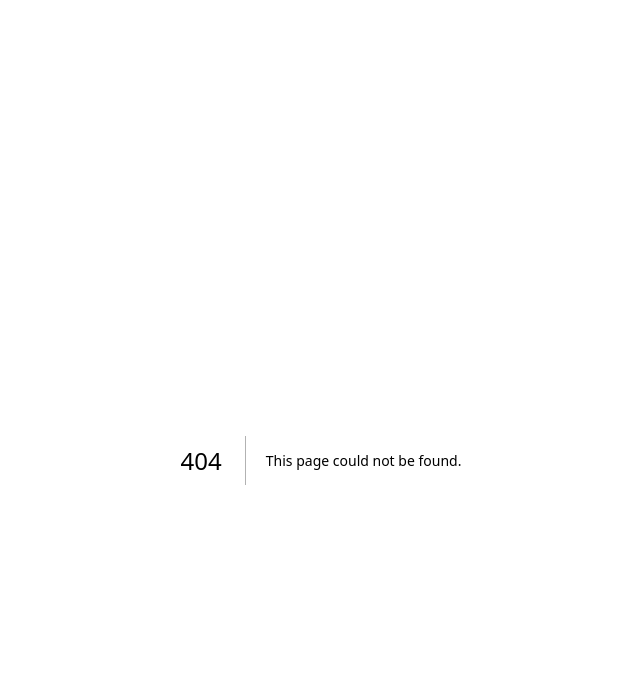
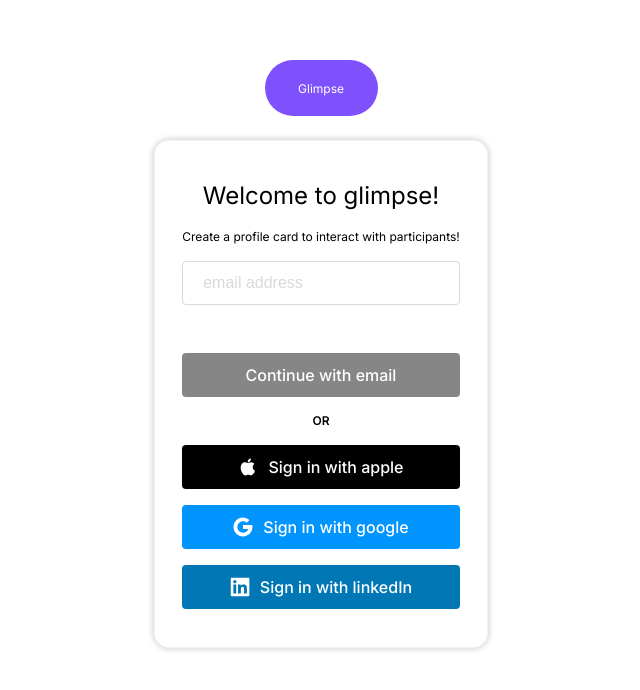
Before and after one commit to onedegreelabs/glimpse-front, a Next.js app: page /sign in a window 1280 px wide. Before the commit this address had no page. Shown: the top 690 px of the page, without its empty margins (319-959 px from the left). Built offline with nearby package versions, Linux system fonts and the light colour scheme; no server answers.

Commit message:
refact: 폴더 구조 변경

```diff
--- a/src/app/page.tsx
+++ b/src/app/page.tsx
@@ -9,7 +9,7 @@
   const getMyUserData = async function () {
     const accessToken = localStorage.getItem('accessToken');
     if (!accessToken) {
-      router.push('/sign/in');
+      router.push('/sign');
       return;
     }
     try {
@@ -18,11 +18,11 @@
       if (myUserId) {
         router.replace('/profile');
       } else {
-        router.replace('/sign/in');
+        router.replace('/sign');
       }
     } catch (error) {
       console.error('Error:', error);
-      router.replace('/sign/in');
+      router.replace('/sign');
     }
   };
 
--- /dev/null
+++ b/src/app/sign/page.tsx
@@ -0,0 +1,5 @@
+import SignContainer from '@/containers/sign';
+
+export default function Sign() {
+  return <SignContainer />;
+}
--- a/src/app/sign/[slug]/in/page.tsx
+++ b/src/containers/sign/components/signIn/index.tsx
@@ -1,6 +1,6 @@
 'use client';
 import Card from '@/components/Card/page';
-import styles from './page.module.scss';
+import styles from './index.module.scss';
 import Button from '@/components/button/page';
 import {useRouter} from 'next/navigation';
 import {useEffect, useRef, useState} from 'react';
@@ -10,7 +10,17 @@
 import {signIn} from 'next-auth/react';
 import _ from 'lodash';
 
-export default function SignIn() {
+interface SignInProps {
+  setIsSendMail: React.Dispatch<React.SetStateAction<boolean>>;
+  mailAddress: string;
+  setMailAddress: React.Dispatch<React.SetStateAction<string>>;
+}
+
+export default function SignIn({
+  setIsSendMail,
+  mailAddress,
+  setMailAddress,
+}: SignInProps) {
   const router = useRouter();
   const isAlreadyLogin = async function () {
     const accessToken = localStorage.getItem('accessToken');
@@ -29,14 +39,13 @@
     isAlreadyLogin();
   }, []);
 
-  const [mailAddress, setMailAddress] = useState<string>('');
   const [isInvalidMail, setIsInvalidMail] = useState<Boolean>(false);
 
   const onClickEmailButton = async function () {
     const emailRegex =
       /^[a-zA-Z0-9._%+-]+@[a-zA-Z0-9.-]+\.[a-zA-Z]{2,}(?:\.[a-zA-Z]{2,})?$/;
     if (emailRegex.test(mailAddress)) {
-      router.push(`/sign/up?mailAddress=${mailAddress}`);
+      setIsSendMail(true);
       await sendMailWithCode(mailAddress);
     } else {
       setIsInvalidMail(true);
--- a/src/app/sign/[slug]/up/page.tsx
+++ b/src/containers/sign/components/signUp/index.tsx
@@ -3,7 +3,7 @@
 'use client';
 
 import Card from '@/components/Card/page';
-import styles from './page.module.scss';
+import styles from './index.module.scss';
 import {useEffect, useRef, useState} from 'react';
 import clsx from 'clsx';
 import getQueryString from '@/utils/getQueryString';
--- /dev/null
+++ b/src/containers/sign/index.tsx
@@ -0,0 +1,29 @@
+'use client';
+
+import styles from './index.module.scss';
+import SignUp from './components/signUp';
+import SignIn from './components/signIn';
+import {useState} from 'react';
+
+export default function SignContainer() {
+  const [isSendMail, setIsSendMail] = useState(false);
+  const [mailAddress, setMailAddress] = useState('');
+  return (
+    <div className={styles['sign-wrapper']}>
+      <div className={styles['sign-header']}>
+        <div className={styles['logo-area']}>
+          <div className={styles['text-area']}>Glimpse</div>
+        </div>
+      </div>
+      {!isSendMail ? (
+        <SignIn
+          setIsSendMail={setIsSendMail}
+          mailAddress={mailAddress}
+          setMailAddress={setMailAddress}
+        />
+      ) : (
+        <SignUp />
+      )}
+    </div>
+  );
+}
```
Also changed, not shown: src/app/sign/[slug]/page.tsx (deleted, +0 -24 lines), src/containers/sign/components/signIn/index.module.scss (renamed from src/app/sign/[slug]/in/page.module.scss), src/containers/sign/components/signUp/index.module.scss (renamed from src/app/sign/[slug]/up/page.module.scss), src/containers/sign/index.module.scss (renamed from src/app/sign/[slug]/page.module.scss).
